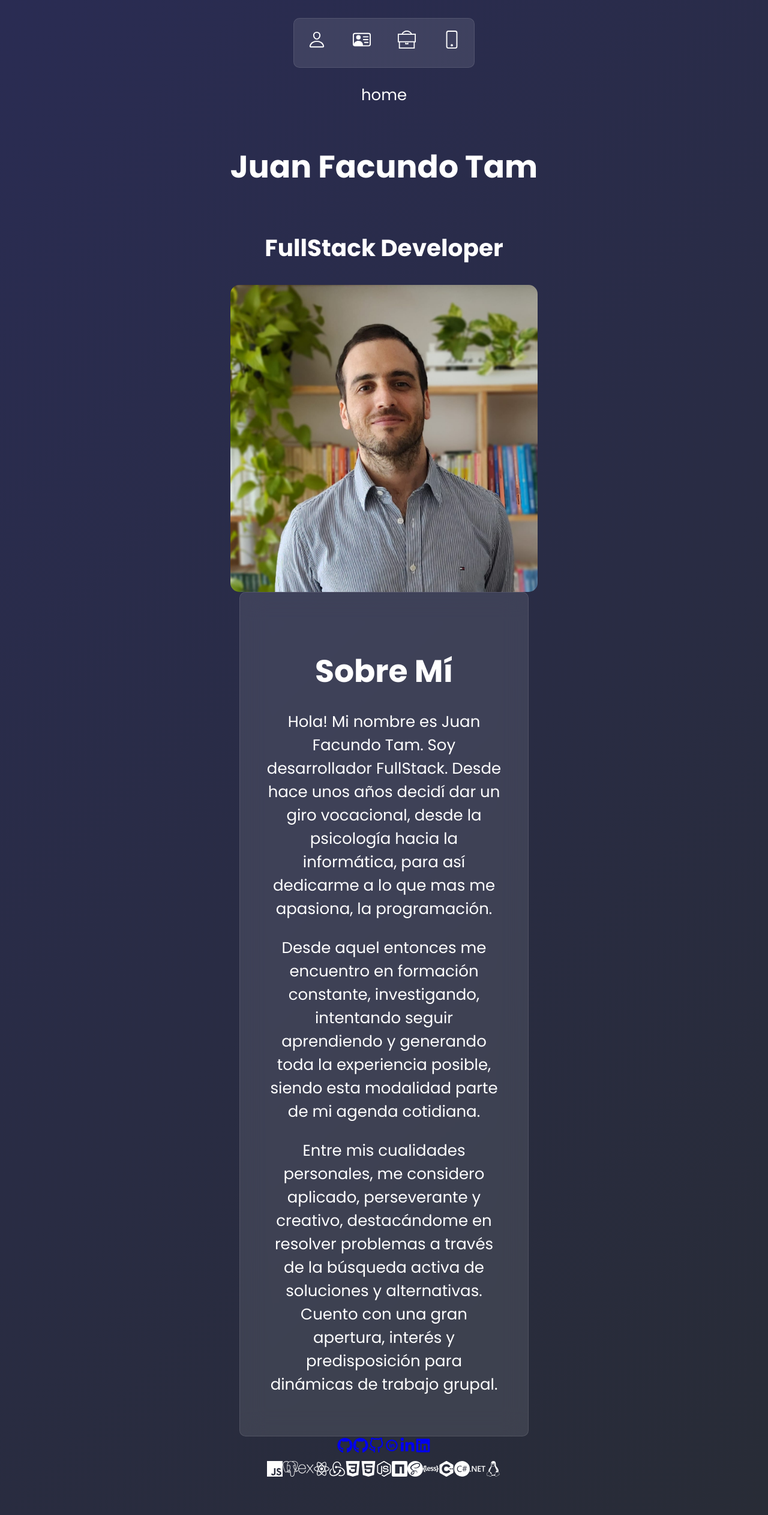
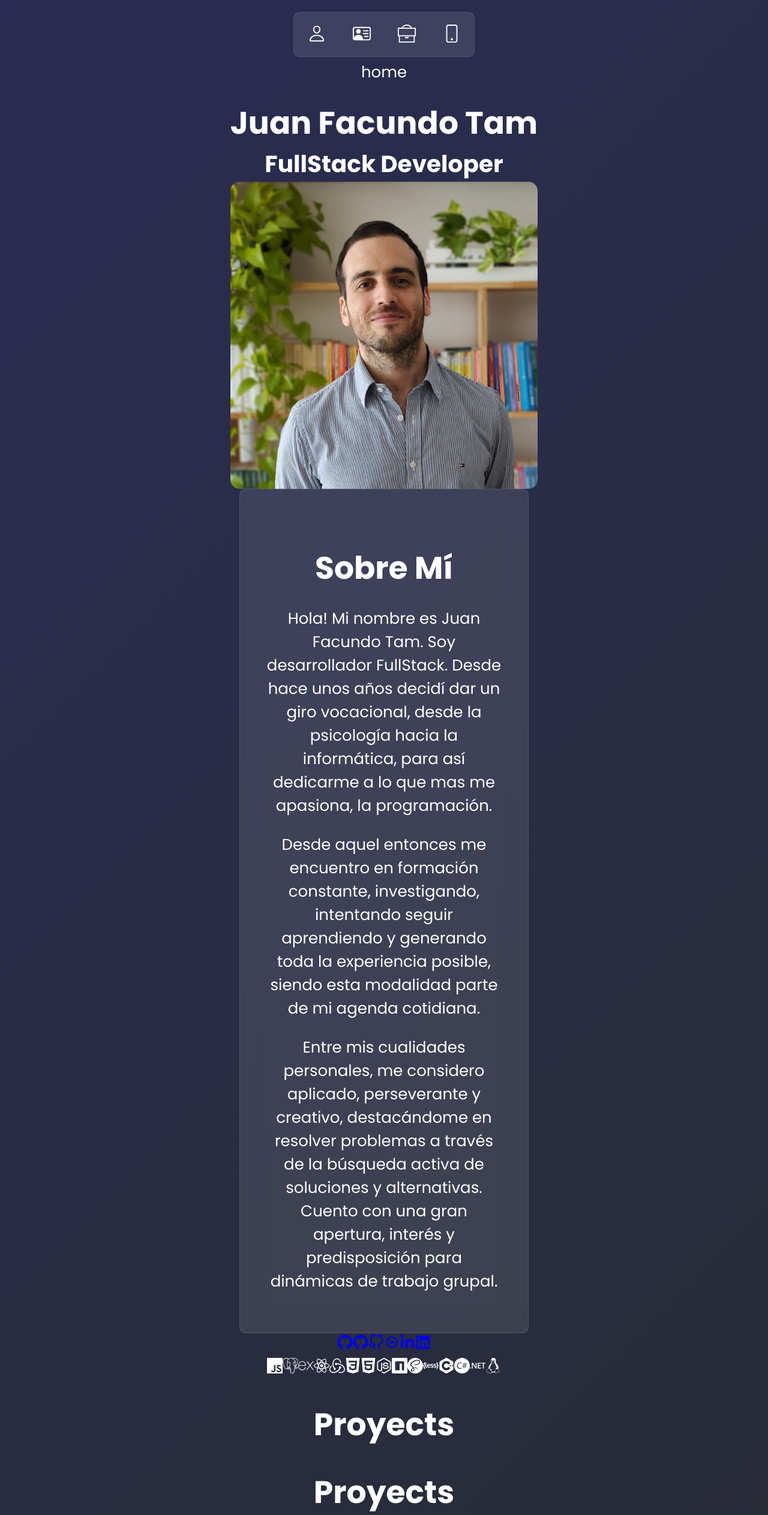
Before and after one commit to juanfacundotam/portfolio, a React (Create React App) app: page / in a window 1280 px wide. Shown: the top 2526 px of the page at 60% size. Built offline with nearby package versions, Linux system fonts and the light colour scheme; a web font is replaced by a local one.

Commit message:
Haciendo cambios

```diff
--- a/package.json
+++ b/package.json
@@ -6,6 +6,7 @@
     "@testing-library/jest-dom": "^5.16.5",
     "@testing-library/react": "^13.4.0",
     "@testing-library/user-event": "^13.5.0",
+    "axios": "^1.3.4",
     "framer-motion": "^10.9.1",
     "react": "^18.2.0",
     "react-dom": "^18.2.0",
--- a/src/components/Nav/Nav.jsx
+++ b/src/components/Nav/Nav.jsx
@@ -1,5 +1,5 @@
 import React from "react";
-
+import {motion} from "framer-motion"
 import { IoPersonOutline } from "react-icons/io5";
 import { TfiBriefcase } from "react-icons/tfi";
 import { MdOutlinePhonelinkRing } from "react-icons/md";
@@ -10,7 +10,10 @@ import { NavLink } from "react-router-dom";
 import style from "./Nav.module.css"
 const Nav = () => {
     return(
-        <div className={style.divNav}>
+        <motion.div className={style.divNav}
+            animate={{y: "20px"}}
+            transition={{type:"spring", bounce: 0.6, duration:1}}
+        >
             <NavLink className={style.link}>
                 <IoPersonOutline className={style.icons} />
             </NavLink>
@@ -23,7 +26,7 @@ const Nav = () => {
             <NavLink className={style.link}>
                 <BsPhone className={style.icons}/>
             </NavLink>
-        </div>
+        </motion.div>
     )
 }
 
--- a/src/components/Nav/Nav.module.css
+++ b/src/components/Nav/Nav.module.css
@@ -9,12 +9,12 @@
   border-radius: 10px;
 
   width: 300px;
-  margin-top: 30px;
+/*  */
 }
 
 .divNav .link {
   color: white;
-  padding: 20px;
+  padding: 20px 20px 12px 20px;
 }
 
 .divNav .icons {
--- a/src/components/Social/Social.jsx
+++ b/src/components/Social/Social.jsx
@@ -3,10 +3,11 @@ import { FaGithub, FaLinkedinIn, FaLinkedin } from "react-icons/fa";
 import { FiGithub } from "react-icons/fi";
 import { TiSocialLinkedinCircular } from "react-icons/ti";
 import { Link } from "react-router-dom";
+import {motion} from "framer-motion"
 
 const Social = () => {
   return (
-    <div>
+    <motion.div initial={{opacity: 0, y: "60px"}}  transition={{delayChildren: 5}} whileInView={{ y: "0px", opacity: 1}} >
       <a href="#footer" className="icon">
       <FaGithub />
       </a>
@@ -25,7 +26,7 @@ const Social = () => {
       <a href="#" className="icon">
         <FaLinkedin />
       </a>
-    </div>
+    </motion.div>
   );
 };
 
--- a/src/views/Home/Home.jsx
+++ b/src/views/Home/Home.jsx
@@ -1,37 +1,63 @@
 import React from "react";
-import style from "./Home.module.css"
+import style from "./Home.module.css";
 import foto from "../../assets/foto.jpg";
-import Social from "../../components/Social/Social"
+import Social from "../../components/Social/Social";
 import BoxHeader from "../../components/BoxHeader/BoxHeader";
-import { SiJavascript, SiPostgresql, SiExpress, SiReact, SiRedux, SiCss3, SiHtml5, SiNodedotjs, SiNpm, SiSass, SiLess, SiCplusplus, SiCsharp, SiDotnet, SiLinux} from "react-icons/si";
+import {motion} from "framer-motion";
+import {
+  SiJavascript,
+  SiPostgresql,
+  SiExpress,
+  SiReact,
+  SiRedux,
+  SiCss3,
+  SiHtml5,
+  SiNodedotjs,
+  SiNpm,
+  SiSass,
+  SiLess,
+  SiCplusplus,
+  SiCsharp,
+  SiDotnet,
+  SiLinux,
+} from "react-icons/si";
+import { type } from "@testing-library/user-event/dist/type";
+
+// animate={{ x: "0px", opacity: 1}}
+
+
 const Home = () => {
   return (
     <div className={style.divHome}>
       <p>home</p>
-            <h1>Juan Facundo Tam</h1>
-            <h2>FullStack Developer</h2>
+      <motion.h1 initial={{opacity: 0, x: "-60px"}}  transition={{ duration: 2 }} whileInView={{ x: "0px", opacity: 1}} viewport={{ margin:"30px" }}>
+        Juan Facundo Tam
+      </motion.h1>
+      <motion.h2 initial={{opacity: 0, x: "60px"}} animate={{ x: "0px", opacity: 1 }} transition={{ duration: 2 }}>
+        FullStack Developer
+      </motion.h2>
       <img src={foto} className={style.image} alt="Foto Personal" />
-            <BoxHeader/>
-            <Social/>
-            <div>
-            <SiJavascript/>
-            <SiPostgresql/>
-            <SiExpress/>
-            <SiReact/>
-            <SiRedux/>
-            <SiCss3/>
-            <SiHtml5/>
-            <SiNodedotjs/>
-            <SiNpm/>
-            <SiSass/>
-            <SiLess/>
-            <SiCplusplus/>
-            <SiCsharp/>
-            <SiDotnet/>
-            <SiLinux/>
+      <BoxHeader />
+      <Social />
+      <div initial={{opacity: 0, y: "-60px"}}  transition={{ duration: 1, delayChildren:2, type:"tween"}} whileInView={{ y: "0px", opacity: 1}}>
+        <SiJavascript />
+        <SiPostgresql />
+        <SiExpress />
+        <SiReact />
+        <SiRedux />
+        <SiCss3 />
+        <SiHtml5 />
+        <SiNodedotjs />
+        <SiNpm />
+        <SiSass />
+        <SiLess />
+        <SiCplusplus />
+        <SiCsharp />
+        <SiDotnet />
+        <SiLinux />
       </div>
     </div>
-    )
-}
+  );
+};
 
 export default Home;
--- a/src/views/Home/Home.module.css
+++ b/src/views/Home/Home.module.css
@@ -8,3 +8,12 @@
     width: 40%;
     border-radius: 15px;
 }
+
+.divHome h1{
+    padding: 0;
+    margin: 0;
+}
+.divHome h2{
+    padding: 0;
+    margin: 0;
+}
--- a/src/views/Proyects/Proyects.jsx
+++ b/src/views/Proyects/Proyects.jsx
@@ -1,11 +1,20 @@
 import React from "react";
+import { useRef } from "react";
+import {motion} from "framer-motion"
 
 const Proyects = () => {
+    const scrollRef = useRef(null)
     return (
-        <div>
+        <motion.div  initial={{opacity: 0, x: "-60px"}}  transition={{ duration: 2, type:"spring", bounce: 2}} whileInView={{ x: "0px", opacity: 1}}>
             <h1>Proyects</h1>
-        </div>
+            <h1>Proyects</h1>
+            <h1>Proyects</h1>
+            <h1>Proyects</h1>
+        </motion.div>
     )
 }
 
 export default Proyects;
+
+
+// viewport={{ once: true }} para que no lo haga de manera ilimitada
```
Also changed, not shown: 1 other file (tests, documents, lock files or other folders). Lines whose indentation alone changed are shown as unchanged.
